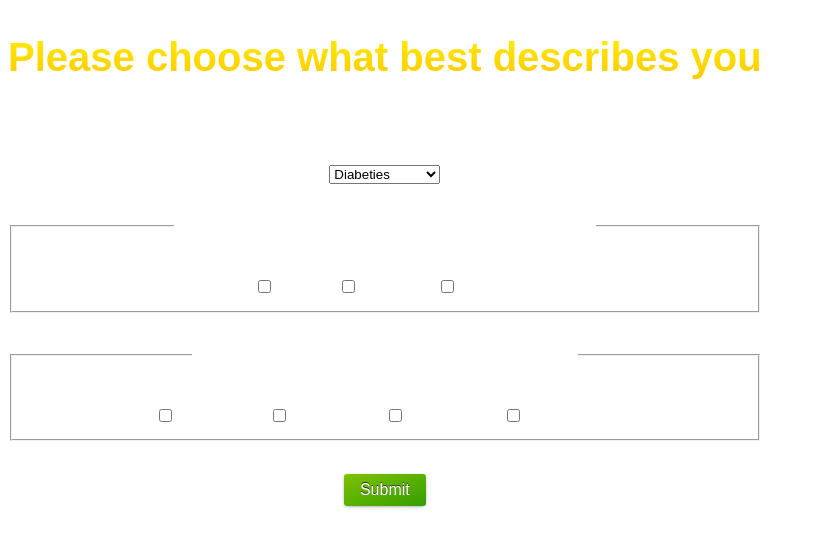
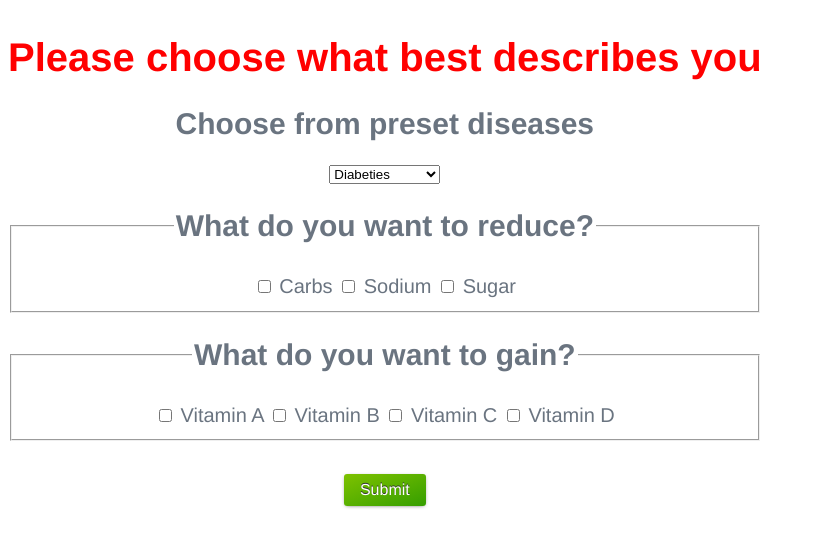
Before and after one commit to suryajasper/Advanced-Dieting, a plain HTML site: page Advanced_dieting/templates/healthData.html in a window 1280 px wide. Shown: the whole page, without its empty margins (0-813 px from the left). Drawn offline with nearby package versions, Linux system fonts and the light colour scheme.

Commit message:
Fixed Surya's garbage

```diff
--- a/Advanced_dieting/static/css/main.css
+++ b/Advanced_dieting/static/css/main.css
@@ -16,26 +16,15 @@
   margin-top: 100px;
 }
 
-h1, h2, h3, h4 {
-  font-family: fantasy;
+h1 {
+  color: #FF0000;
 }
-h1 {
-  background: -webkit-linear-gradient(#ffed00, #ffc805);
-  -webkit-background-clip: text;
-  -webkit-text-fill-color: transparent;
-}
-h2, h3, h4 {
-  color: white;
-}
+
 body {
   background: white;
   color: #6a7480;
   font-family: Whitney,Helvetica Neue,Helvetica,Arial,sans-serif;
   font-size:20px;
-}
-
-label {
-  color: white;
 }
 
 input[type=text] {
@@ -102,8 +91,7 @@ input:focus {
   color: white;
 	background-image: linear-gradient(to bottom right, #57df7b, #47bf67);
 }
+
 a {
-  font-family: fantasy;
-  display: block;
-  font-size: 22;
+
 }
```
